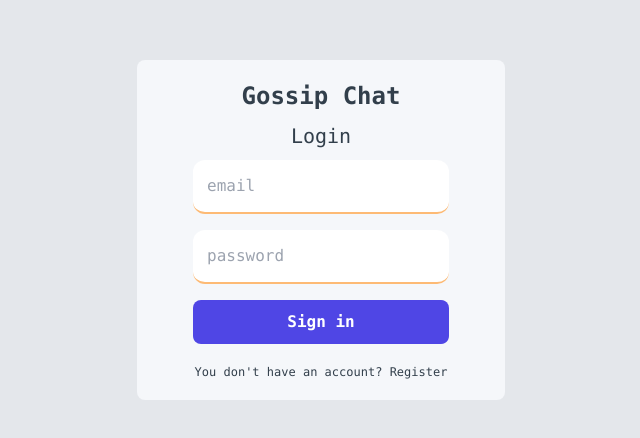
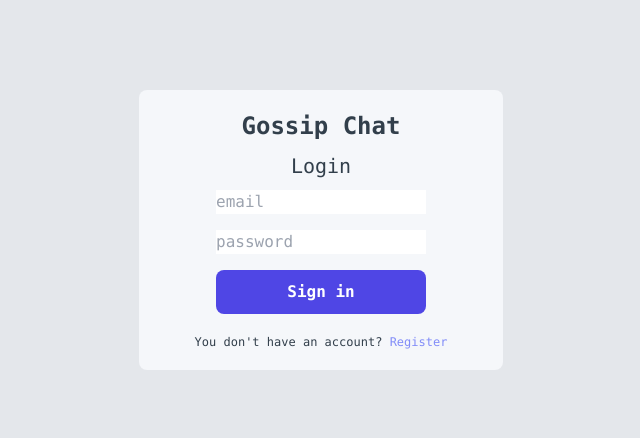
Before and after one commit to yarenkarakus/chat-app, a React (Vite) app: page /login in a window 1280 px wide. Shown: the part 170-608 px from the top of the page, without its empty margins (319-959 px from the left). Built offline with nearby package versions, Linux system fonts and the light colour scheme; no server answers.

Commit message:
refactor: Link color, button hover color  changed

```diff
--- a/src/pages/Login.jsx
+++ b/src/pages/Login.jsx
@@ -21,20 +21,23 @@ const Login = () => {
   };
 
   return (
-    <div className="  h-screen flex items-center justify-center">
+    <div className=" h-screen flex items-center justify-center">
       <div className="bg-cool-grey-050 py-5 px-14 rounded-lg flex flex-col gap-2.5 items-center ">
-        <h1 className=" font-bold text-2xl">Gossip Chat</h1>
-        <h3 className="  text-xl">Login</h3>
+        <h1 className="font-bold text-2xl">Gossip Chat</h1>
+        <h3 className="text-xl">Login</h3>
         <form className="flex flex-col gap-4" onSubmit={handleSubmit}>
-          <input className="input" type="email" placeholder="email" />
-          <input className="input" type="password" placeholder="password" />
-          <button className="bg-indigo-600 text-white p-2.5 font-bold cursor-pointer rounded-lg hover:bg-indigo-400">
+          <input className="loginput" type="email" placeholder="email" />
+          <input className="loginput" type="password" placeholder="password" />
+          <button className="bg-indigo-600 text-white p-2.5 font-bold cursor-pointer rounded-lg hover:bg-indigo-500">
             Sign in
           </button>
           {err && <span>Something went wrong</span>}
         </form>
         <p className=" text-xs mt-2.5">
-          You don't have an account? <Link to="/register">Register</Link>
+          You don't have an account?{" "}
+          <Link className="text-indigo-400" to="/register">
+            Register
+          </Link>
         </p>
       </div>
     </div>
```
